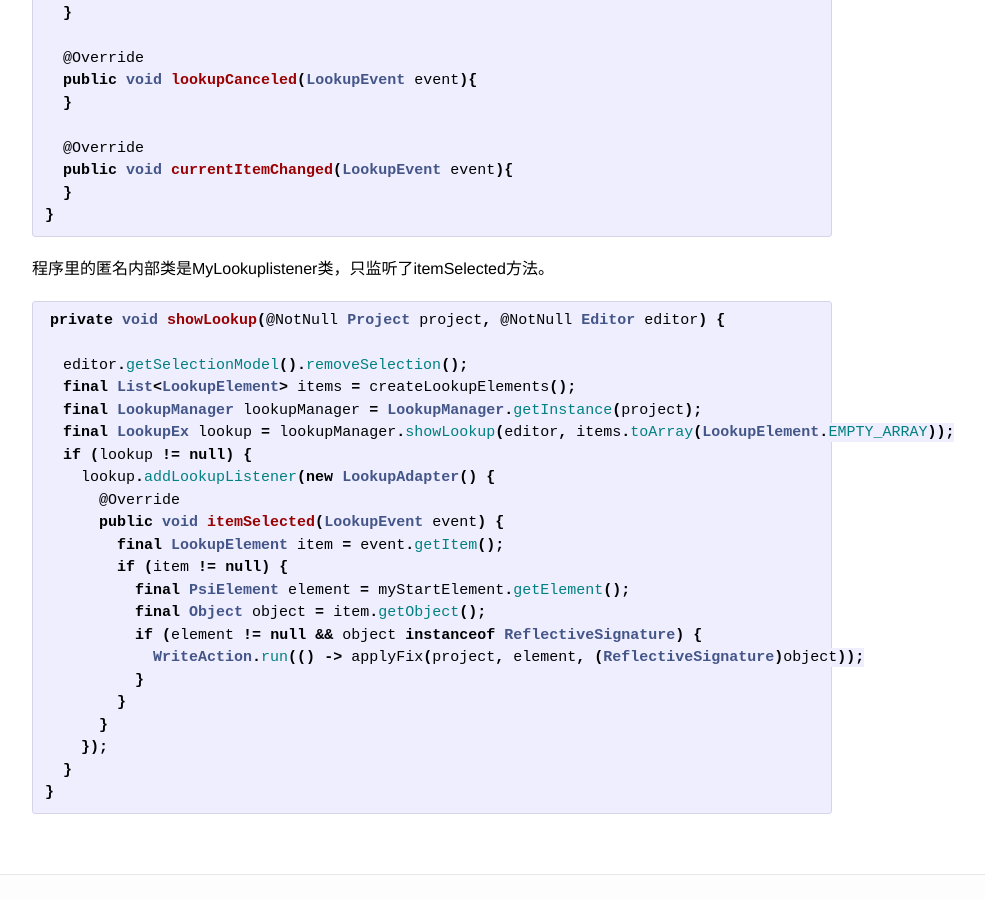
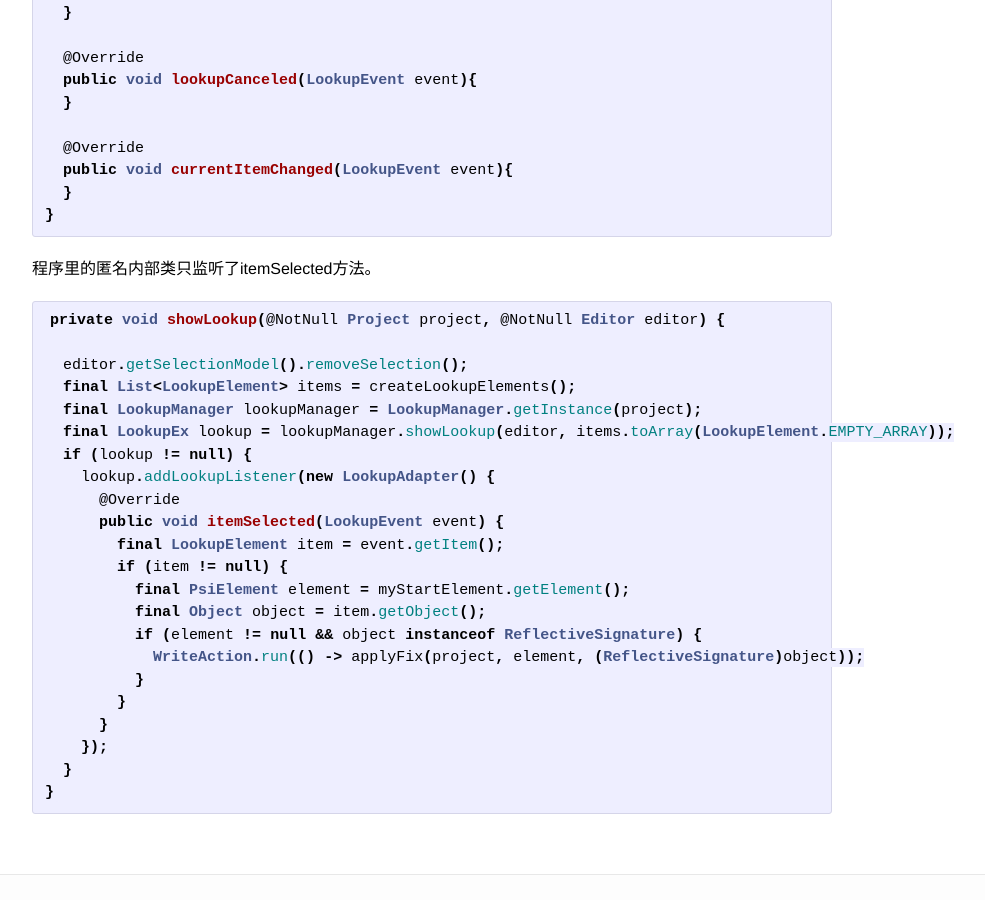
Before and after one commit to kksh3ll/kksh3ll.github.io, a Jekyll site: the page built from _posts/2018-05-25-从相关代码认识适配器模式.markdown, in a window 1280 px wide and 900 px high, scrolled down 2025 px. Shown: the whole window, without its empty margins (208-1193 px from the left). Built offline with Jekyll 4.4.1, drawn with Linux system fonts in a browser that asks for light colours.

```diff
--- a/_posts/2018-05-25-从相关代码认识适配器模式.markdown
+++ b/_posts/2018-05-25-从相关代码认识适配器模式.markdown
@@ -46,7 +46,7 @@
 }
 {% endhighlight %}
 
-程序里的匿名内部类是MyLookuplistener类，只监听了itemSelected方法。
+程序里的匿名内部类只监听了itemSelected方法。
 
 {% highlight Java %}
 private void showLookup(@NotNull Project project, @NotNull Editor editor) {
```
